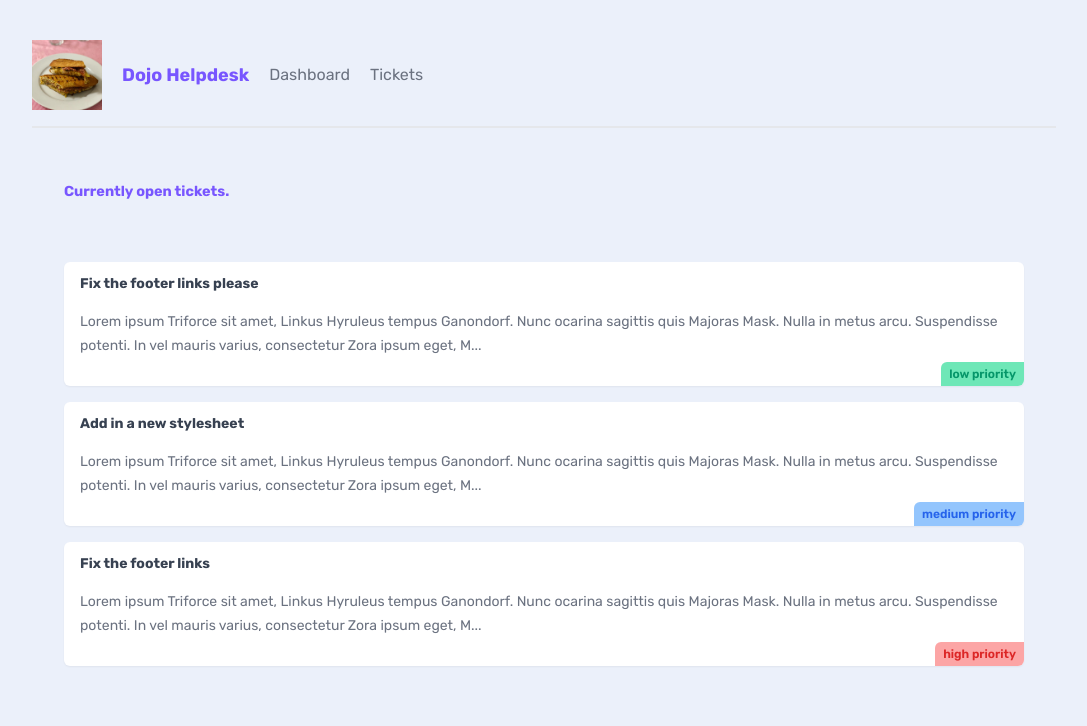
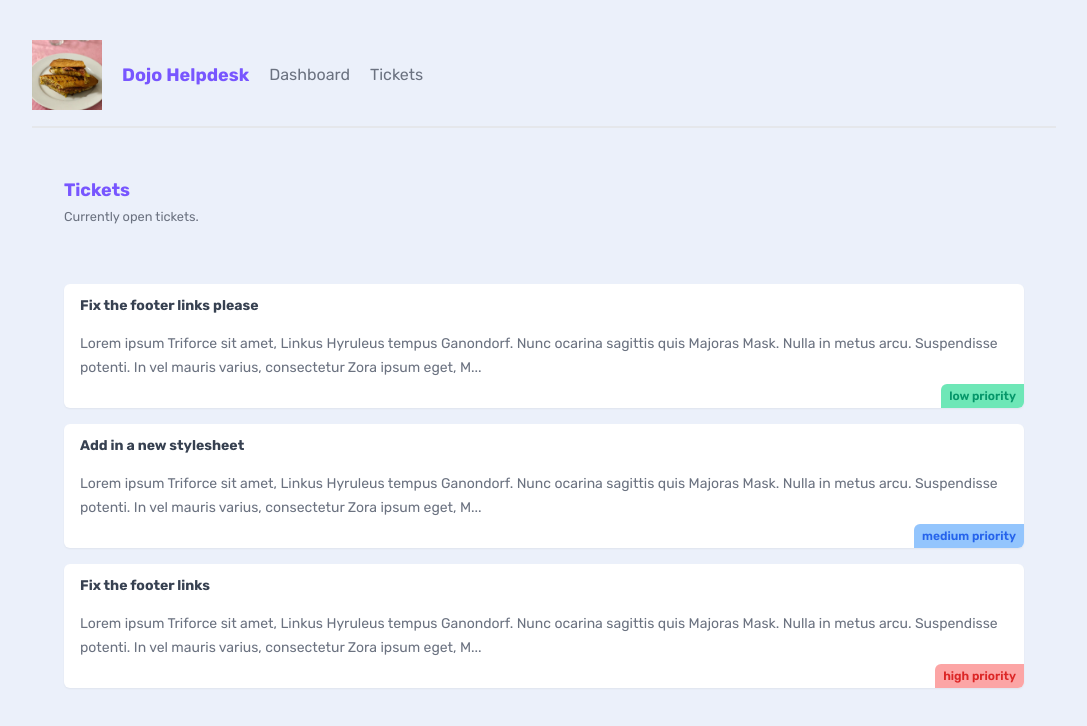
Before and after one commit to ULL-ESIT-DMSI-2324/nextjs13-daniel-marichal-monsonis-alu0101014548, a Next.js app: page /tickets in a window 1280 px wide. Shown: the top 726 px of the page, without its empty margins (96-1183 px from the left). Built offline with nearby package versions, Linux system fonts and the light colour scheme; data requests are answered from the project's data file.

Commit message:
Update Tickets page heading

```diff
--- a/app/tickets/page.jsx
+++ b/app/tickets/page.jsx
@@ -6,9 +6,9 @@ export default function Tickets() {
     <main>
       <nav>
         <div>
-          <h2>
+          <h2>Tickets</h2>
             <p><small>Currently open tickets.</small></p>
-          </h2>
+
         </div>
       </nav>
 
```
